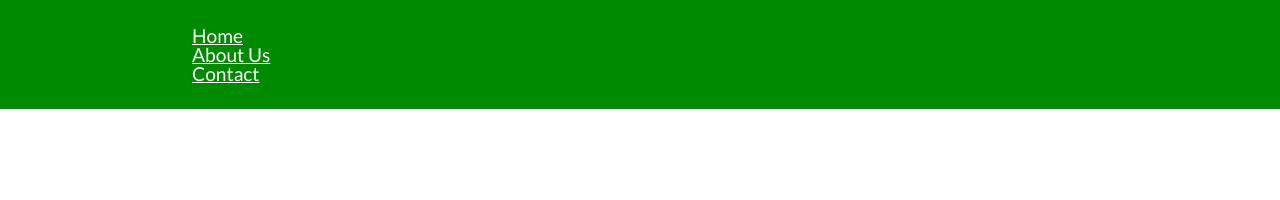
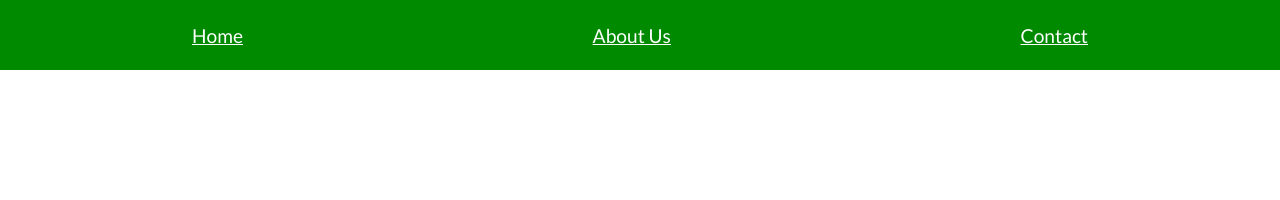
Before and after one commit to kanusobti/AccessibleFormsTest, a plain HTML site: page index.html in a window 1280 px wide. Shown: the top 200 px of the page. Drawn offline with Linux system fonts and the light colour scheme.

Commit message:
Made changes to ul in navbar

```diff
--- a/styles/sass/_main.scss
+++ b/styles/sass/_main.scss
@@ -1,7 +1,7 @@
 header {
   background-color: $green;
   padding: 2% 0;
-  .navList {
+  ul {
     display: flex;
     justify-content: space-between;
     a {
@@ -10,10 +10,7 @@ header {
     }
   }
 }
-ul{
-  display:flex;
-  justify-content:space-between;
-}
+
 
 h1 {
   text-align: center;
```
Also changed, not shown: styles/style.css.
